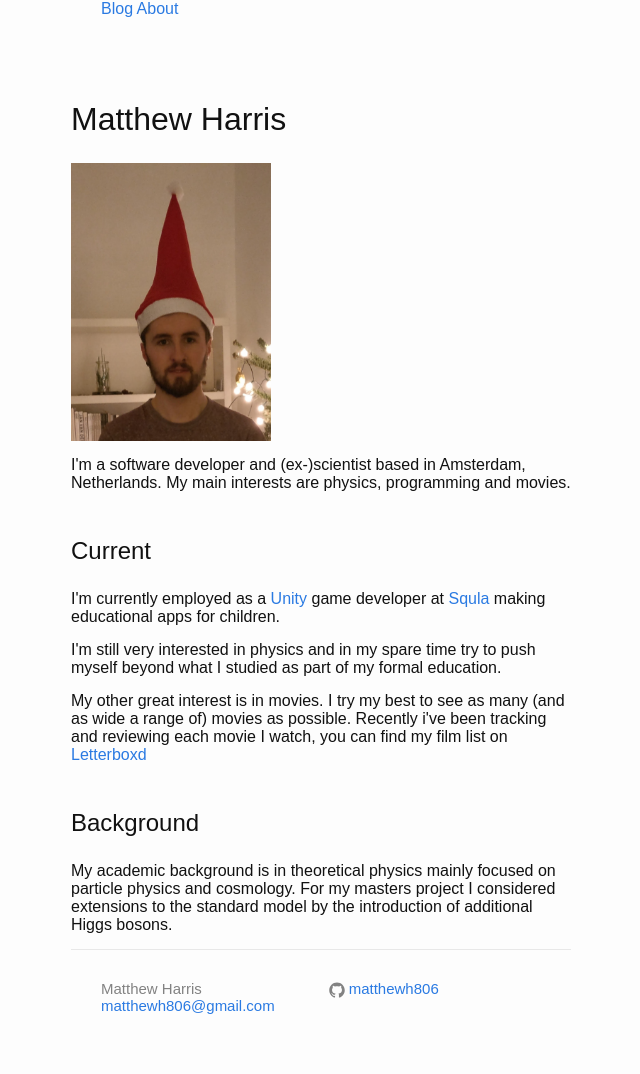
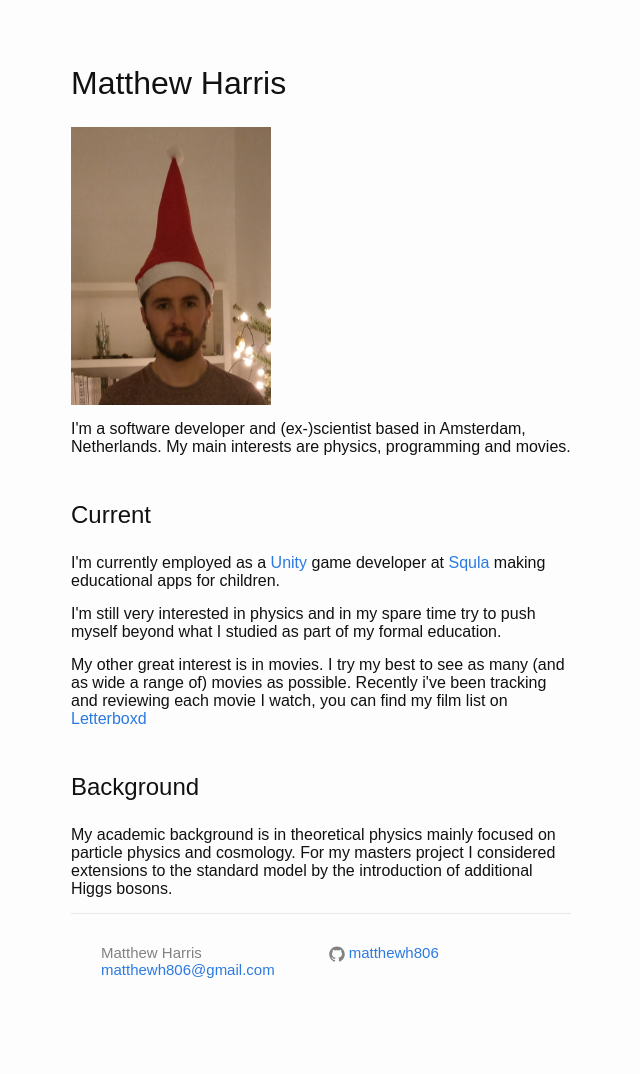
Before and after one commit to matthewh806/matthewh806.github.io, a Jekyll site: the page built from index.html, in a window 1280 px wide. Shown: the whole page, without its empty margins (319-959 px from the left). Built offline with Jekyll 4.4.1, drawn with Linux system fonts in a browser that asks for light colours; after the commit the page ends 1038 px from its top, so only the background shows below that.

Commit message:
Remove blog link as I have no blog

```diff
--- a/_includes/header.html
+++ b/_includes/header.html
@@ -1,12 +1,12 @@
 <header class="site-header">
 
   <div class="wrapper">
-    <div class="trigger">
+    <!-- <div class="trigger">
       {% for my_page in site.pages %}
         {% if my_page.title %}
           <a class="page-link" href="{{ my_page.url | prepend: site.baseurl }}">{{ my_page.title }}</a>
         {% endif %}
       {% endfor %}
-    </div>
+    </div> -->
   </div>
 </header>
--- a/_sass/_layout.scss
+++ b/_sass/_layout.scss
@@ -2,7 +2,7 @@
  * Site header
  */
 .site-header {
-    min-height: 56px;
+    min-height: 20px;
 
     // Positioning context for the mobile navigation icon
     position: relative;
```
